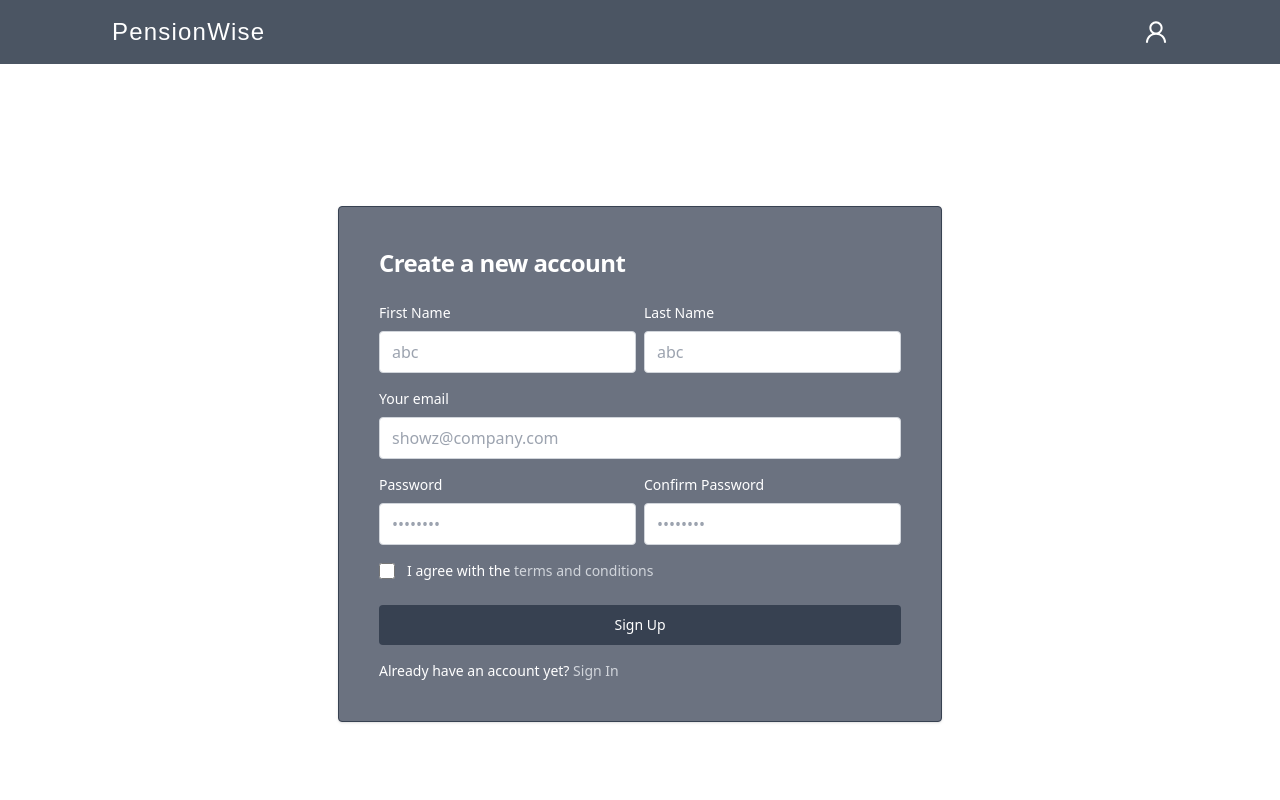
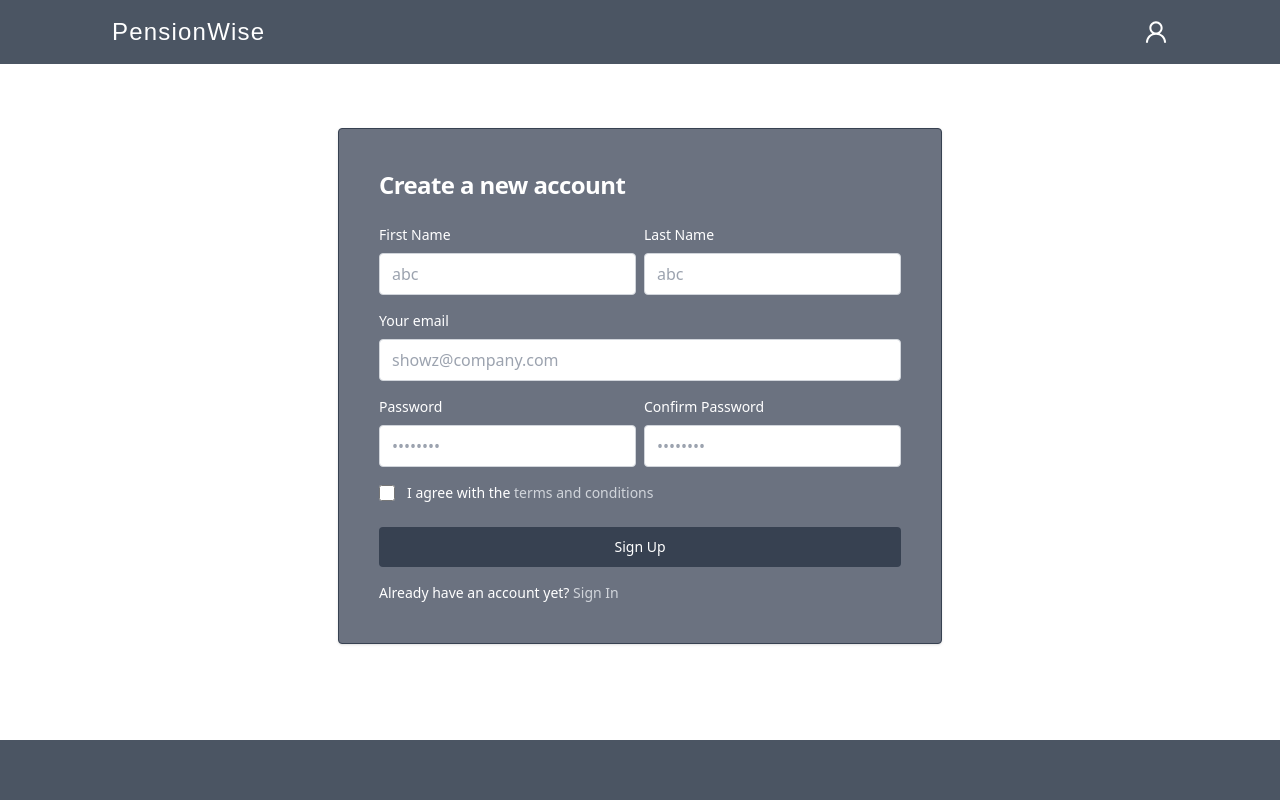
Before and after one commit to codex-rakibul/PensionWise, a Next.js app: page /signup in a window 1280 px wide. Shown: the top 800 px of the page. Built offline with nearby package versions, Linux system fonts and the light colour scheme; a web font is replaced by a local one.

Commit message:
procces step

```diff
--- a/pages/signup.js
+++ b/pages/signup.js
@@ -9,15 +9,15 @@ export default function signup() {
             <Head>
                 <title>Sign Up</title>
             </Head>
-            <div className='bg-white h-full md:h-screen flex justify-center items-center lg:pt-32 pt-24'>
+            <div className='bg-white flex justify-center items-center lg:pt-32 md:py-24 py-12'>
             <section className=" ">
-            <div className="flex flex-col items-center justify-center px-6 md:py-8 mx-auto md:h-screen lg:py-0">
+            <div className="flex flex-col items-center justify-center px-6 md:py-8 mx-auto lg:py-0">
             <div className="w-full  rounded shadow border md:mt-0 xl:p-0 bg-gray-500 border-gray-700">
               <div className="p-10 space-y-4 md:space-y-6">
                 <h1 className="text-xl font-bold leading-tight tracking-tight text-white md:text-2xl ">
                   Create a new account
                 </h1>
-                <form className="space-y-2 md:space-y-4" action="#">
+                <form className="space-y-2 md:space-y-4 " action="#">
                   <div className='flex gap-2'>
                     <div className=''>
                         <label
```
